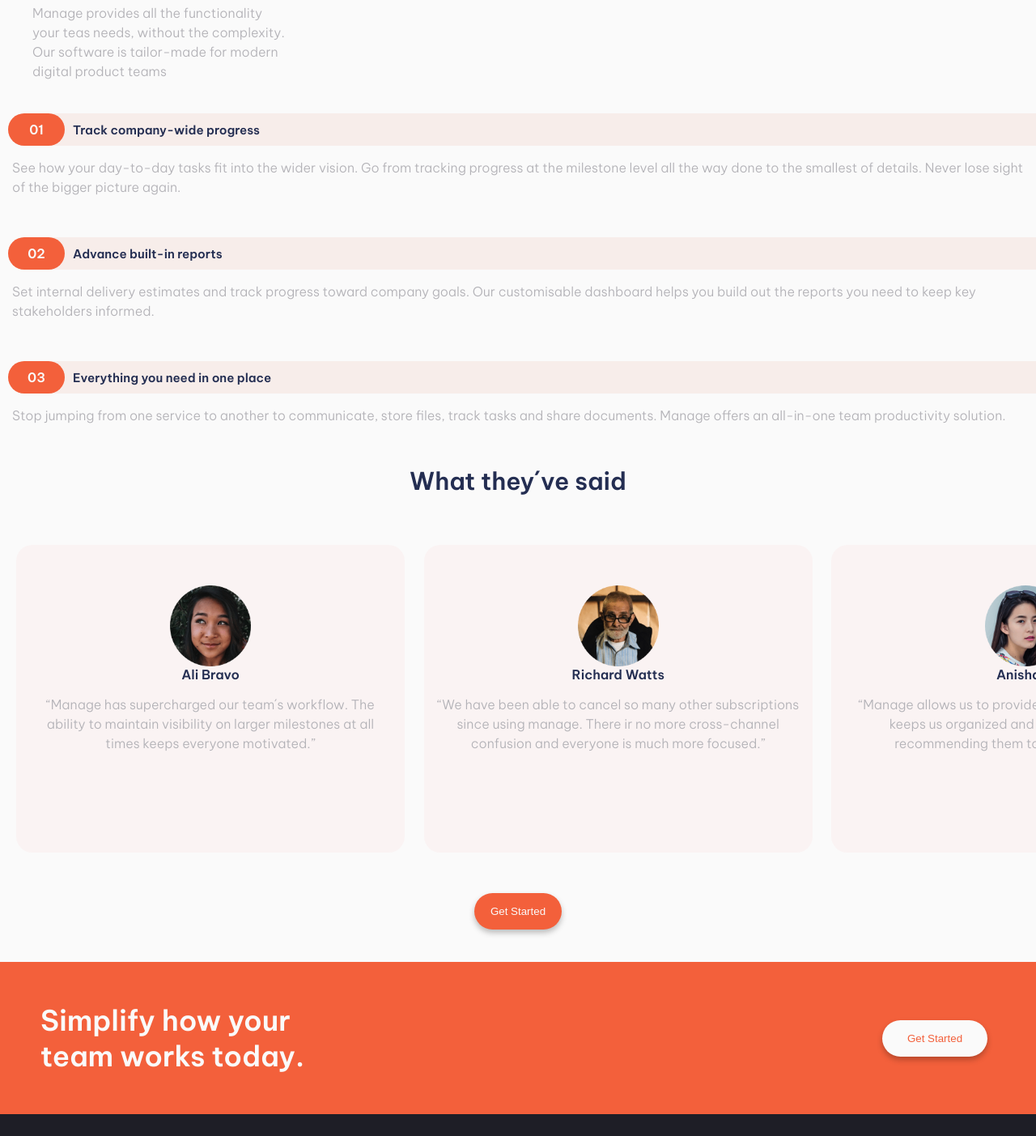
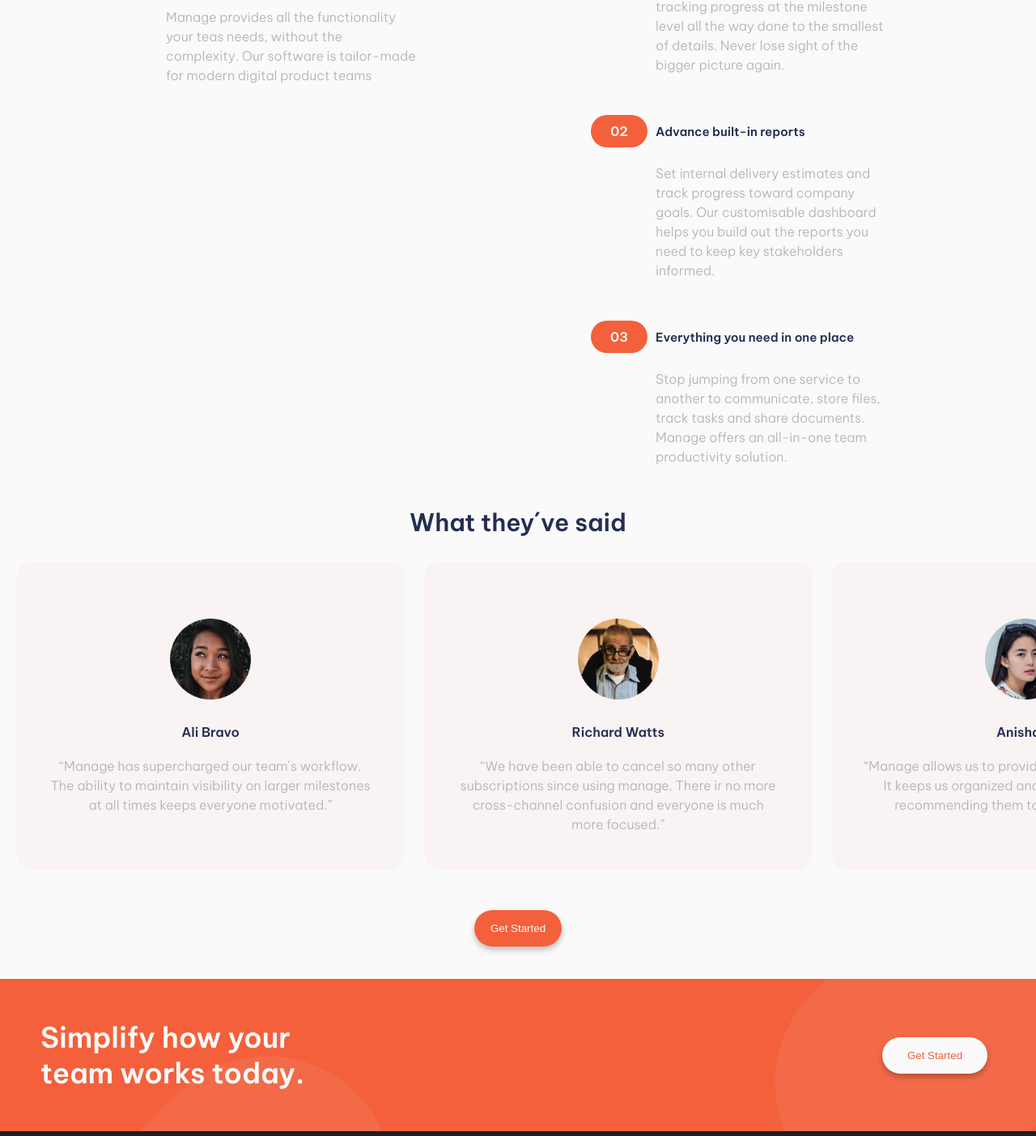
Before and after one commit to nicolastoscano/IntegradorEntregable, a plain HTML site: page index.html in a window 1280 px wide. Shown: the part 564-1967 px from the top of the page at 81% size. Drawn offline with Linux system fonts and the light colour scheme.

Commit message:
Faltan detalles

```diff
--- a/css/style.css
+++ b/css/style.css
@@ -56,9 +56,9 @@ h3 {
 }
 
 p {
-    margin: 15px;
     color: #B3B2B7;
     line-height: 1.5;
+    padding: 20px;
 }
 
 input {
@@ -72,9 +72,6 @@ section {
     width: 100%;
     max-width: 1440px;
 }
-
-
-
 
 .pagecenter {
     display: flex;
@@ -108,6 +105,25 @@ section {
     font-weight: 600;
 }
 
+.mrg {
+    margin-bottom: 30px;
+}
+
+.whitetext {
+    color: #FAFAFA;
+    font-size: 35px;
+    font-weight: 600;
+    text-align: center;
+}
+
+.center {
+    display: flex;
+    justify-content: center;
+    padding: 30px;
+    margin: 0px;
+}
+
+/* Header */
 .navstyle {
     display: flex;
     align-items: center;
@@ -118,6 +134,7 @@ section {
     width: 100%;
 }
 
+/* Section1 */
 .section1 {
     display: flex;
     flex-direction: column;
@@ -131,6 +148,7 @@ section {
     text-align: center;
 }
 
+/* Section2 */
 .diftitle {
     display: flex;
     align-items: center;
@@ -140,12 +158,14 @@ section {
     margin-left: 10px;
 }
 
-.imgstyle {
+/* Start section */
+.sectioncenter {
+    display: flex;
+    justify-content: center;
     width: 100%;
-}
-
-.mrg {
-    margin-bottom: 50px;
+    background-color: #F3603B;
+    background-image: url('../imagenes/bg-simplify-section-mobile.svg');
+    background-repeat: no-repeat;
 }
 
 .start {
@@ -156,11 +176,8 @@ section {
     justify-content: center;
 }
 
-.sectioncenter {
-    display: flex;
-    justify-content: center;
+.imgstyle {
     width: 100%;
-    background-color: #F3603B;
 }
 
 .button2 {
@@ -178,28 +195,12 @@ section {
     box-shadow: 0px 4px 7px rgba(0, 0, 0, 0.25);
 }
 
-.whitetext {
-    color: #FAFAFA;
-    font-size: 35px;
-    font-weight: 600;
-    text-align: center;
-}
-
-.center {
-    display: flex;
-    justify-content: center;
-    padding: 30px;
-    margin: 0px;
-}
-
-
-
 /* Carousel */
-
 .container{
     width: 100%;
     display: block;
     overflow: hidden;
+    margin-top: 20px;
 }
 .carousel{
     display:block;
@@ -231,10 +232,12 @@ section {
     flex-direction: column;
     align-items: center;
     margin-top: 50px;
+    padding: 20px;
 }
 
 .pp {
     width: 100px;
+    margin-bottom: 30px;
 }
 
 
@@ -296,9 +299,6 @@ section {
 .notmobile {
     display: none;
 }
-.order {
-
-}
 
 
 @media (min-width: 760px) {
@@ -313,7 +313,7 @@ section {
     .section1 {
         flex-direction: row;
         align-items: center;
-        justify-content: center;
+        justify-content: space-evenly;
         flex-wrap: wrap;
     }
     .imgstyle {
@@ -323,13 +323,34 @@ section {
     .card1 {
         width: 50vh;
         text-align: left;
-        margin-right: 50px;
     }
     button {
         align-self: flex-start;
     }
 
+    /* Section2 */
+    .section2 {
+        display: flex;
+        flex-direction: row;
+        justify-content: space-evenly;
+    }
+    .mrg {
+        width: 50vh;
+    }
+    h2 {
+        text-align: left;
+    }
+    .diftitle {
+        background-color: #FAFAFA;
+    }
+    .desk {
+        margin-left: 70px;
+    }
+
     /* Seccion start now */
+    .sectioncenter {
+        background-image: url('../imagenes/bg-simplify-section-desktop.svg');
+    }
     .start {
         flex-direction: row;
         align-items: center;
@@ -350,7 +371,9 @@ section {
     .fullcarousel {
         max-width: fit-content;
     }
-
+    .comenttitle {
+        text-align: center;
+    }
 
     /* Footer */
     .notmobile {
@@ -375,4 +398,6 @@ section {
         max-width: 300px;
     }
 
+
+
 }
--- a/index.html
+++ b/index.html
@@ -43,7 +43,7 @@
                     <button>Get Started</button>
                 </div>
             </section>
-            <section>
+            <section class="section2">
                 <div class="card1">
                     <h2>
                         What´s different about Manage?
@@ -52,6 +52,8 @@
                         Manage provides all the functionality your teas needs, without the complexity. Our software is tailor-made for modern digital product teams
                     </p>
                 </div>
+
+                <div>
                     <div class="mrg">
                         <div class="diftitle">
                             <span class="number">01</span>
@@ -59,7 +61,7 @@
                                 Track company-wide progress
                             </h3>
                         </div>
-                    <p>
+                        <p class="desk">
                             See how your day-to-day tasks fit into the wider vision. Go from tracking progress at the milestone level all the way done to the smallest of details. Never lose sight of the bigger picture again.
                         </p>
                     </div>
@@ -70,7 +72,7 @@
                                 Advance built-in reports
                             </h3>
                         </div>
-                    <p>
+                        <p class="desk">
                             Set internal delivery estimates and track progress toward company goals. Our customisable dashboard helps you build out the reports you need to keep key stakeholders informed.
                         </p>
                     </div>
@@ -81,13 +83,15 @@
                                 Everything you need in one place
                             </h3>
                         </div>
-                    <p>
+                        <p class="desk">
                             Stop jumping from one service to another to communicate, store files, track tasks and share documents. Manage offers an all-in-one team productivity solution.
                         </p>
                     </div>
+                </div>
+
             </section>
             <section class="fullcarousel">
-                <h2 class="mrg">
+                <h2 class="comenttitle">
                     What they´ve said
                 </h2>
                 <div class="container">
```
Lines whose indentation alone changed are shown as unchanged.
